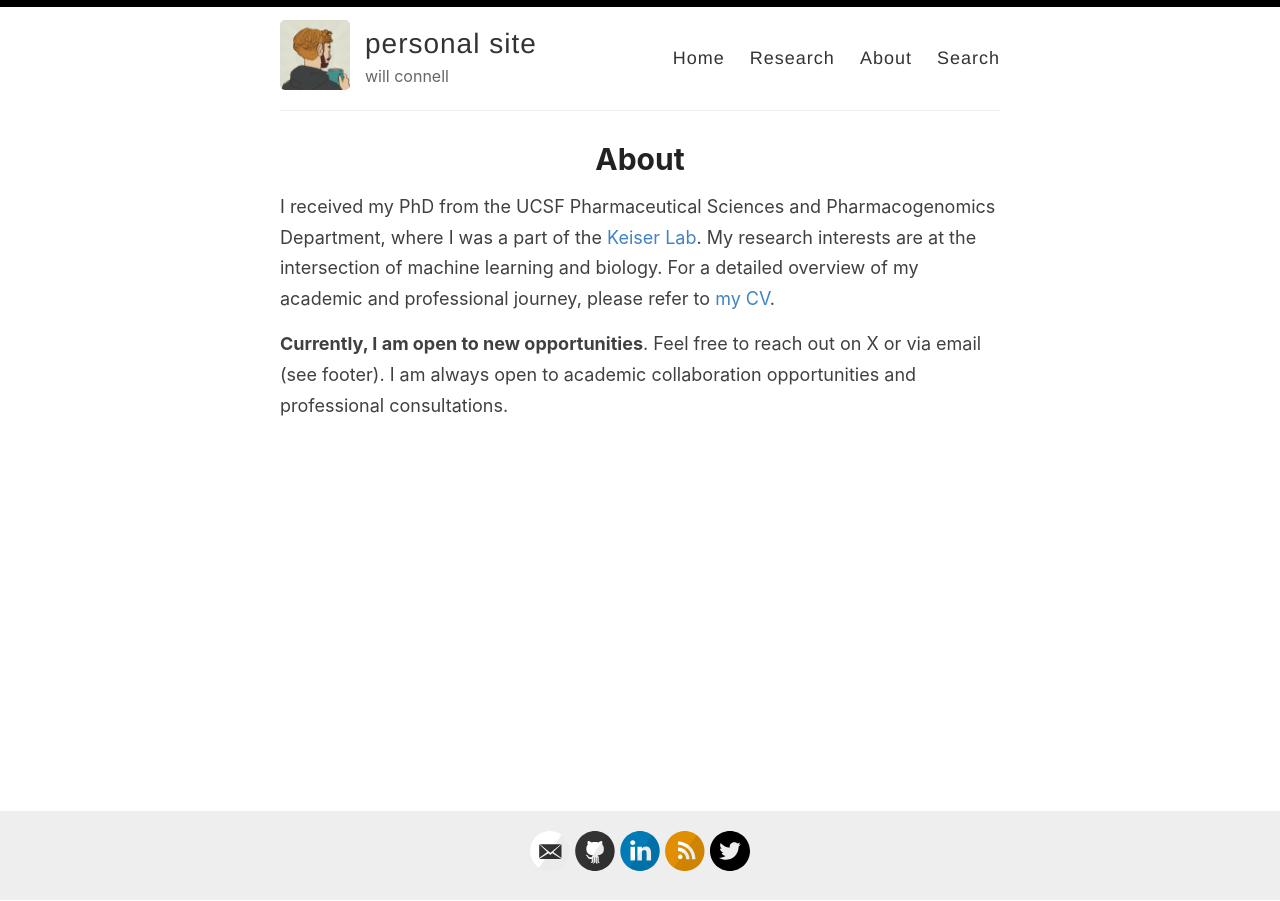
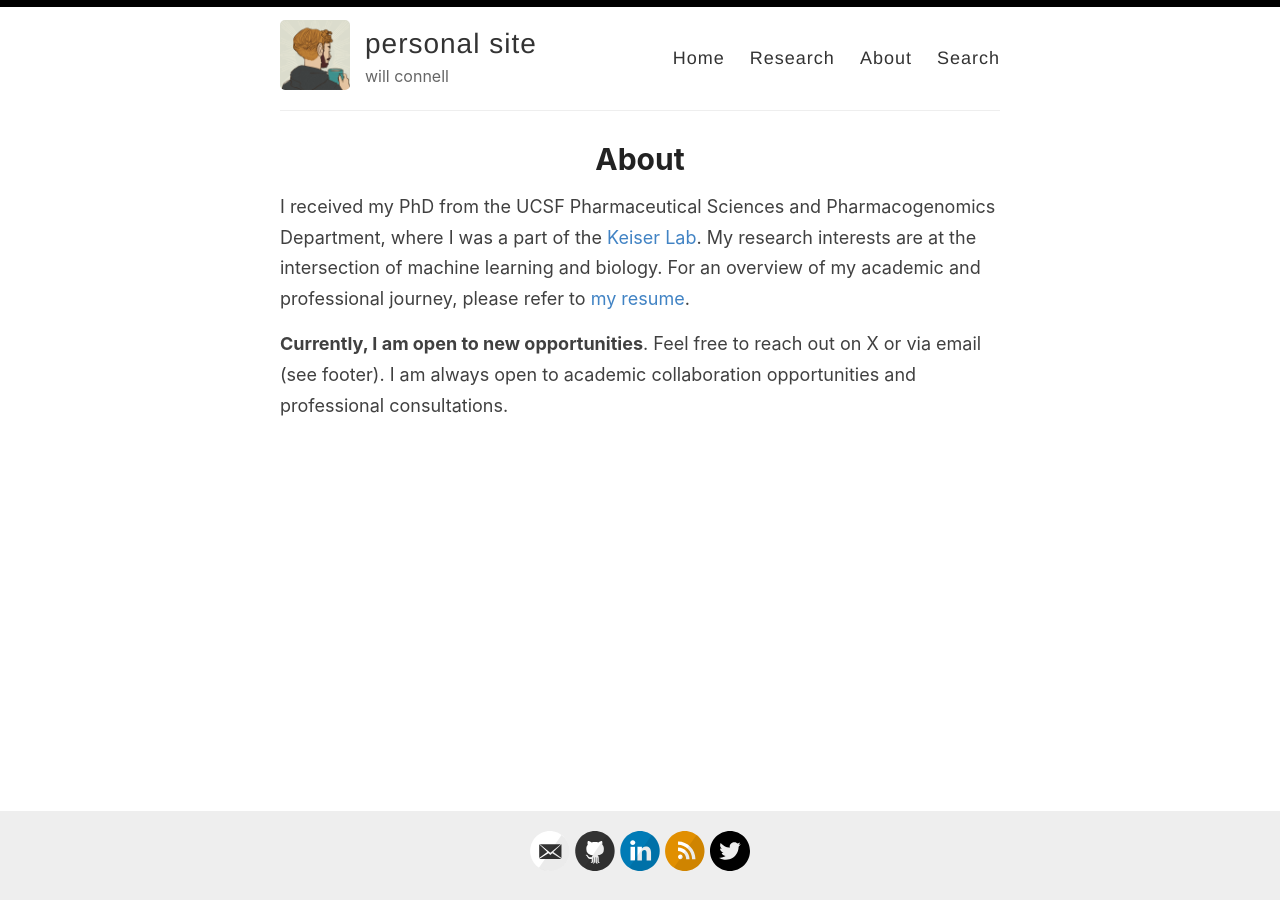
Before and after one commit to wconnell/wconnell.github.io, a Jekyll site: the page built from _pages/about.md, in a window 1280 px wide. Built offline with Jekyll 4.4.1, drawn with Linux system fonts in a browser that asks for light colours.

Commit message:
resume link

```diff
--- a/_pages/about.md
+++ b/_pages/about.md
@@ -4,6 +4,6 @@ title: About
 permalink: /about/
 ---
 
-I received my PhD from the UCSF Pharmaceutical Sciences and Pharmacogenomics Department, where I was a part of the [Keiser Lab](https://www.keiserlab.org/). My research interests are at the intersection of machine learning and biology. For a detailed overview of my academic and professional journey, please refer to [my CV](../docs/cv.pdf).
+I received my PhD from the UCSF Pharmaceutical Sciences and Pharmacogenomics Department, where I was a part of the [Keiser Lab](https://www.keiserlab.org/). My research interests are at the intersection of machine learning and biology. For an overview of my academic and professional journey, please refer to [my resume](../docs/resume.pdf).
 
 **Currently, I am open to new opportunities**. Feel free to reach out on X or via email (see footer). I am always open to academic collaboration opportunities and professional consultations.
```
